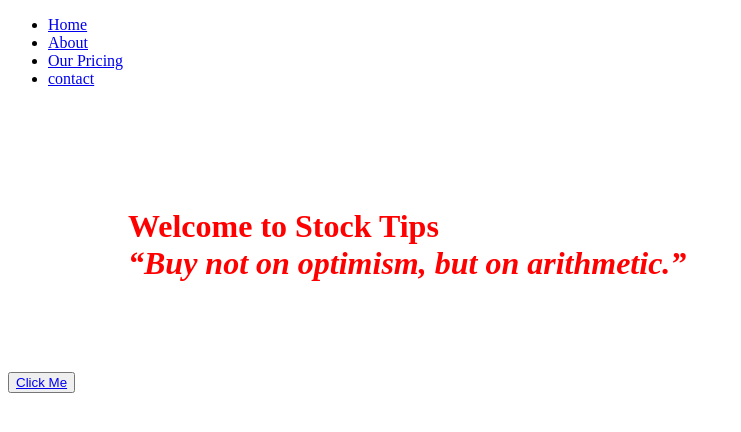
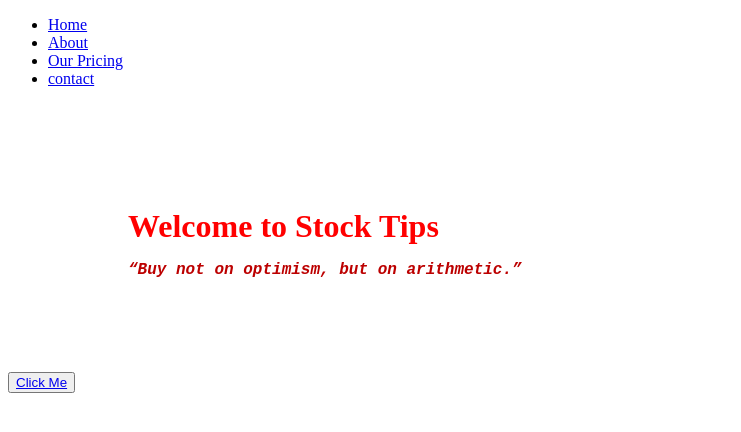
Before and after one commit to sudhan1256/stocktips, a plain HTML site: page web.html in a window 1280 px wide. Shown: the whole page, without its empty margins (0-741 px from the left). Drawn offline with Linux system fonts and the light colour scheme.

Commit message:
Update web.css

```diff
--- a/web.css
+++ b/web.css
@@ -7,7 +7,7 @@ h1{
 	margin: 120px;
 	margin-bottom: 90px;
 	}
-#quote{
+i{
 	color: #bc0000;
 	font-size: medium;
 	font-family: "Courier New", Courier, monospace;
```
